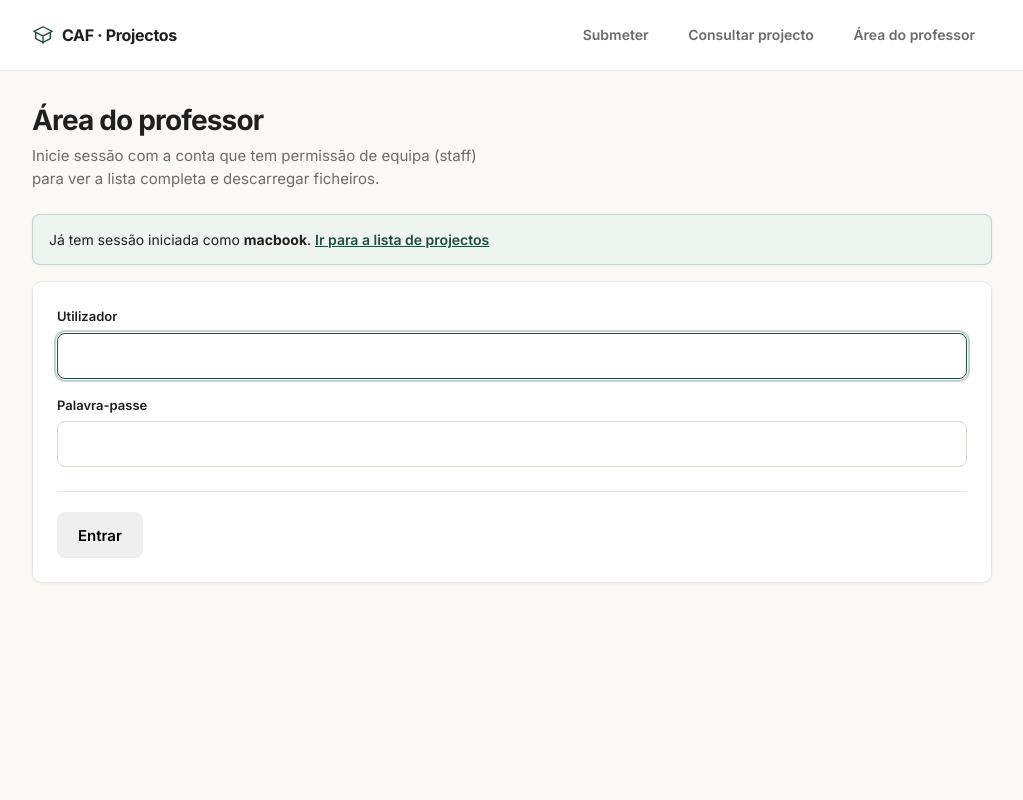
After one commit to PauloSanguli/caf-projects, a Django app: page /professor/entrar/ in a window 1280 px wide. The commit adds this page. Shown: the whole page, without its empty margins (128-1151 px from the left). Run offline with Django 5.2, Linux system fonts and the light colour scheme; a user stored in the database is signed in.

Commit message:
feat: add level acess for controleds pages, and improve

```diff
--- a/caf_projects/settings.py
+++ b/caf_projects/settings.py
@@ -119,3 +119,8 @@ STATIC_URL = "static/"
 
 MEDIA_URL = "media/"
 MEDIA_ROOT = BASE_DIR / "media"
+
+# Autenticação — Área do professor (apenas utilizadores staff)
+LOGIN_URL = "/professor/entrar/"
+LOGIN_REDIRECT_URL = "/professor/"
+LOGOUT_REDIRECT_URL = "/"
--- a/submissions/forms.py
+++ b/submissions/forms.py
@@ -1,7 +1,27 @@
 from django import forms
+from django.contrib.auth.forms import AuthenticationForm
 from django.core.validators import FileExtensionValidator
 
 from .models import Classe, ProjectSubmission, Turma
+
+
+class ProfessorAuthenticationForm(AuthenticationForm):
+    """Formulário de login da área do professor (estilos alinhados ao site)."""
+
+    def __init__(self, *args, **kwargs):
+        super().__init__(*args, **kwargs)
+        self.fields["username"].widget.attrs.update(
+            {
+                "class": "input-text",
+                "autocomplete": "username",
+            }
+        )
+        self.fields["password"].widget.attrs.update(
+            {
+                "class": "input-text",
+                "autocomplete": "current-password",
+            }
+        )
 
 MAX_ZIP_BYTES = 50 * 1024 * 1024
 MAX_PDF_BYTES = 10 * 1024 * 1024
--- a/submissions/static/submissions/css/app.css
+++ b/submissions/static/submissions/css/app.css
@@ -359,6 +388,8 @@ code {
 }
 
 .field input[type="text"],
+.field input[type="password"],
+.field input.input-text,
 .field textarea {
   width: 100%;
   max-width: 100%;
@@ -873,6 +930,34 @@ select.custom-select__native {
 }
 
 /* ——— Página Consultar (estudantes) ——— */
+body.page--login {
+  background: #faf9f6;
+}
+
+.login-hint {
+  margin-bottom: 1rem;
+  padding: 0.85rem 1rem;
+  font-size: 0.875rem;
+  border-radius: var(--radius-sm);
+}
+
+.login-hint--ok {
+  background: #eef5f1;
+  border: 1px solid rgba(31, 77, 58, 0.2);
+  color: var(--ink);
+}
+
+.login-hint--ok a {
+  font-weight: 600;
+  color: var(--accent);
+}
+
+.login-hint--warn {
+  background: #fff8f0;
+  border: 1px solid #fcd9bd;
+  color: var(--ink);
+}
+
 body.page--consulta {
   background: #faf9f6;
 }
--- a/submissions/templates/submissions/base.html
+++ b/submissions/templates/submissions/base.html
@@ -40,11 +40,6 @@
     {% endif %}
     {% block content %}{% endblock %}
   </main>
-  <footer class="site-footer">
-    <div class="wrap footer-inner">
-      <span>Ficheiros guardados localmente em <code>media/</code></span>
-    </div>
-  </footer>
   <script src="{% static 'submissions/js/custom-select.js' %}" defer></script>
   {% block extra_js %}{% endblock %}
 </body>
--- /dev/null
+++ b/submissions/templates/submissions/professor_login.html
@@ -0,0 +1,48 @@
+{% extends "submissions/base.html" %}
+
+{% block title %}Entrar · Área do professor · CAF{% endblock %}
+{% block body_class %}page--login{% endblock %}
+
+{% block content %}
+<section class="page-hero">
+  <h1 class="page-title">Área do professor</h1>
+  <p class="page-lede">Inicie sessão com a conta que tem permissão de equipa (staff) para ver a lista completa e descarregar ficheiros.</p>
+</section>
+
+{% if user.is_authenticated %}
+  {% if user.is_staff %}
+    <p class="panel login-hint login-hint--ok">
+      Já tem sessão iniciada como <strong>{{ user.get_username }}</strong>.
+      <a href="{% url 'lista_projectos_professor' %}">Ir para a lista de projectos</a>
+    </p>
+  {% else %}
+    <p class="panel login-hint login-hint--warn">
+      A conta <strong>{{ user.get_username }}</strong> não tem permissão para esta área. Utilize uma conta de equipa (staff) ou contacte o administrador.
+    </p>
+  {% endif %}
+{% endif %}
+
+<form class="panel form-card form-card--login" method="post" action="{% url 'professor_login' %}">
+  {% csrf_token %}
+  <input type="hidden" name="next" value="{{ next|default:'/professor/' }}">
+
+  {% if form.non_field_errors %}
+    <div class="form-errors">{{ form.non_field_errors }}</div>
+  {% endif %}
+
+  <div class="field">
+    <label for="id_username">Utilizador</label>
+    {{ form.username }}
+    {% if form.username.errors %}<p class="errorlist">{{ form.username.errors }}</p>{% endif %}
+  </div>
+  <div class="field">
+    <label for="id_password">Palavra-passe</label>
+    {{ form.password }}
+    {% if form.password.errors %}<p class="errorlist">{{ form.password.errors }}</p>{% endif %}
+  </div>
+
+  <div class="form-actions">
+    <button type="submit" class="btn btn--primary">Entrar</button>
+  </div>
+</form>
+{% endblock %}
--- a/submissions/urls.py
+++ b/submissions/urls.py
@@ -1,6 +1,8 @@
+from django.contrib.auth import views as auth_views
 from django.urls import path
 
 from . import views
+from .forms import ProfessorAuthenticationForm
 
 urlpatterns = [
     path("", views.submeter_projecto, name="submeter_projecto"),
@@ -9,5 +11,24 @@ urlpatterns = [
         views.consultar_projectos_estudantes,
         name="consultar_projectos_estudantes",
     ),
+    path(
+        "professor/entrar/",
+        auth_views.LoginView.as_view(
+            template_name="submissions/professor_login.html",
+            authentication_form=ProfessorAuthenticationForm,
+            redirect_authenticated_user=False,
+        ),
+        name="professor_login",
+    ),
+    path(
+        "professor/sair/",
+        auth_views.LogoutView.as_view(next_page="/"),
+        name="professor_logout",
+    ),
+    path(
+        "professor/remover/<int:pk>/",
+        views.remover_submissao_professor,
+        name="remover_submissao_professor",
+    ),
     path("professor/", views.listar_projectos, name="lista_projectos_professor"),
 ]
```
Also changed, not shown: other parts of submissions/static/submissions/css/app.css (+55 -0 lines), submissions/templates/submissions/lista_professor.html (+13 -1 lines), submissions/views.py (+38 -1 lines), db.sqlite3, 1 other file.
